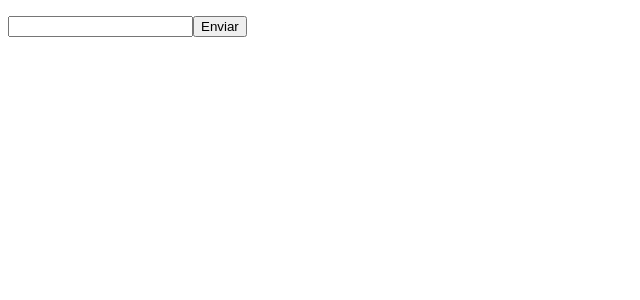
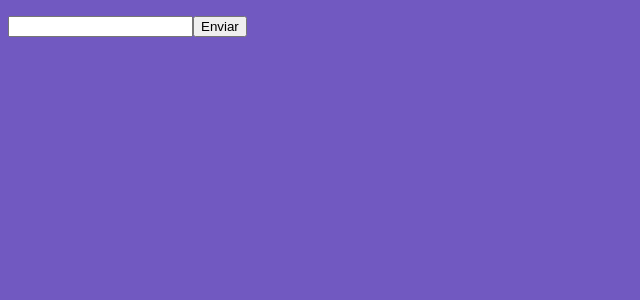
Before and after one commit to micaellimedeiros/Introducao-ao-React, a React app: page / in a window 1280 px wide. Shown: the top 300 px of the page, without its empty margins (0-640 px from the left). Built offline with nearby package versions, Linux system fonts and the light colour scheme.

Commit message:
Finalização introdução ao React

```diff
--- a/src/App.css
+++ b/src/App.css
@@ -0,0 +1,7 @@
+body {
+  background: #7159c1;
+  color: #ffffff;
+  font-family: Arial, Helvetica, sans-serif;
+
+
+}
```
